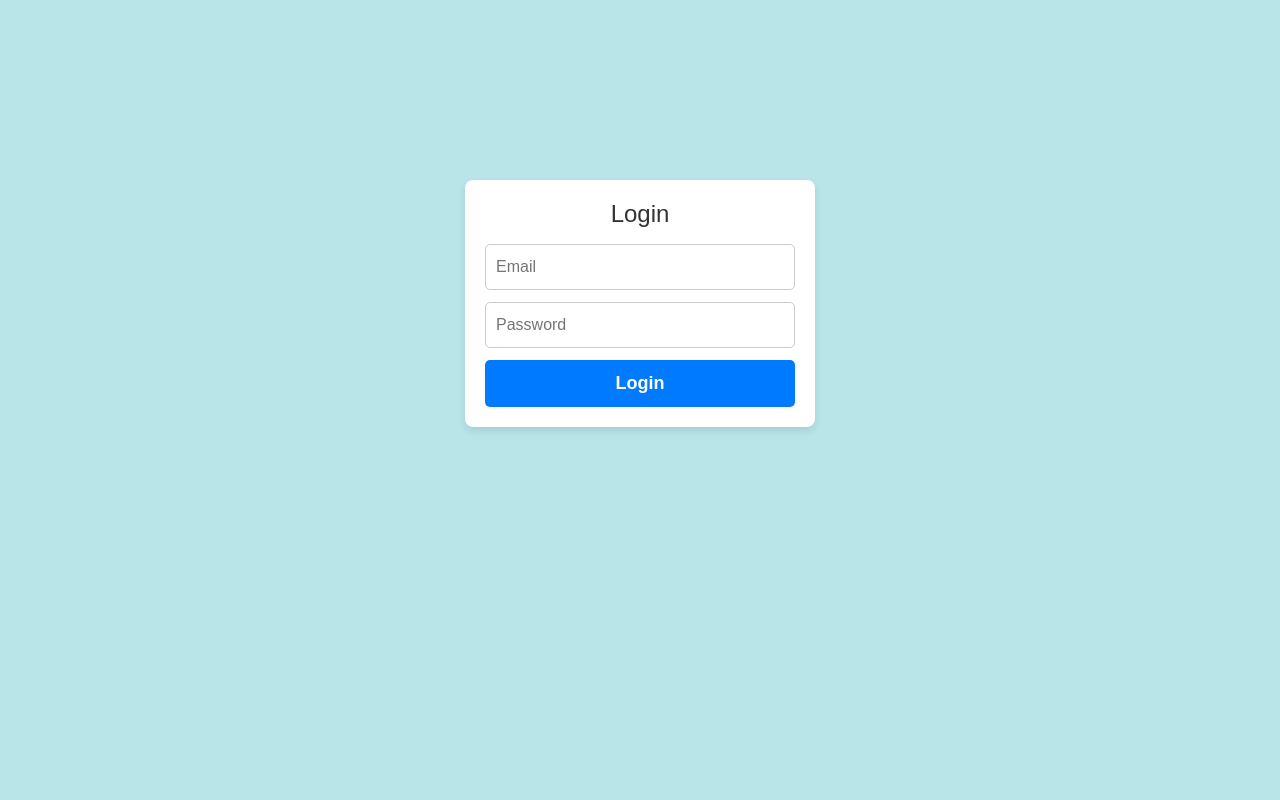
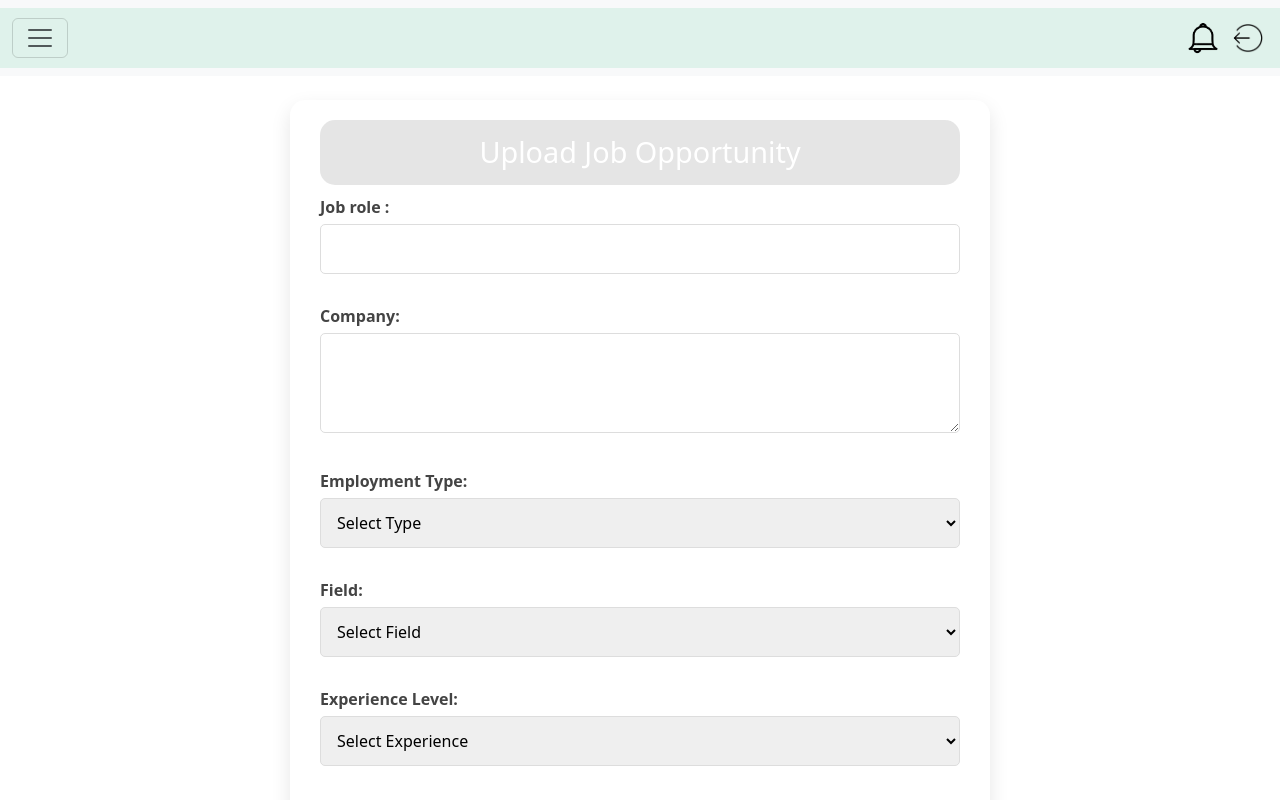
Before and after one commit to Krishnanshu-Goyal/careerconnect, a React (Create React App) app in the folder my-app/: page /jobopportunity in a window 1280 px wide. Before the commit this address led to /login. Shown: the top 800 px of the page. Built offline with nearby package versions, Linux system fonts and the light colour scheme; sample sign-in values are in the browser's storage.

Commit message:
working login and logout with proper page change

```diff
--- a/my-app/src/App.js
+++ b/my-app/src/App.js
@@ -3,23 +3,41 @@ import { AuthProvider, useAuth } from "./context/AuthContext";
 import Navbar from "./components/Navbar";
 import Home from "./components/Home";
 import Login from "./pages/Login";
+import Leaderboard from "./components/Leaderboard";
+import GetCertificatePage from "./pages/GetcertificatePage";
+import JobOpportunity from "./pages/Jobopportunity";
+import PlacementStats from "./pages/Placementstats";
+import ViewRequest from "./pages/Viewrequest";
+import Setting from "./pages/Setting";
+import AddResourcePage from "./pages/AddResourcePage";
+import FeedbackPage from "./pages/FeedbackPage";
 
+// ✅ Protect routes by checking if user is logged in
 function PrivateRoute({ children }) {
   const { user } = useAuth();
   return user ? children : <Navigate to="/login" />;
 }
 
+// ✅ Hide Navbar only on Login Page
 function Layout() {
   const location = useLocation();
-  const hideNavbar = location.pathname === "/login"; // Hide Navbar on login page
+  const hideNavbar = location.pathname === "/login";
 
   return (
     <>
       {!hideNavbar && <Navbar />}
-      <Routes future={{ v7_relativeSplatPath: true }}> {/* ✅ Enable future flag */}
+      <Routes>
         <Route path="/login" element={<Login />} />
         <Route path="/home" element={<PrivateRoute><Home /></PrivateRoute>} />
-        <Route path="*" element={<Navigate to="/login" />} /> {/* Redirect unknown routes */}
+        <Route path="/leaderboard" element={<PrivateRoute><Leaderboard /></PrivateRoute>} />
+        <Route path="/getcertificate" element={<PrivateRoute><GetCertificatePage /></PrivateRoute>} />
+        <Route path="/jobopportunity" element={<PrivateRoute><JobOpportunity /></PrivateRoute>} />
+        <Route path="/placementstats" element={<PrivateRoute><PlacementStats /></PrivateRoute>} />
+        <Route path="/viewrequest" element={<PrivateRoute><ViewRequest /></PrivateRoute>} />
+        <Route path="/setting" element={<PrivateRoute><Setting /></PrivateRoute>} />
+        <Route path="/add-resource" element={<PrivateRoute><AddResourcePage /></PrivateRoute>} />
+        <Route path="/feedback-page" element={<PrivateRoute><FeedbackPage /></PrivateRoute>} />
+        <Route path="*" element={<Navigate to="/home" />} />
       </Routes>
     </>
   );
--- a/my-app/src/context/AuthContext.js
+++ b/my-app/src/context/AuthContext.js
@@ -1,23 +1,35 @@
-import { createContext, useState, useContext } from "react";
+import React, { createContext, useContext, useState, useEffect } from "react";
 
+// Create AuthContext
 const AuthContext = createContext();
 
+// Auth Provider Component
 export function AuthProvider({ children }) {
-  const [user, setUser] = useState(localStorage.getItem("user") || null);
+  const [user, setUser] = useState(() => {
+    return JSON.parse(localStorage.getItem("user")) || null;
+  });
 
+  useEffect(() => {
+    if (user) {
+      localStorage.setItem("user", JSON.stringify(user));
+    } else {
+      localStorage.removeItem("user");
+    }
+  }, [user]);
+
+  // Login Function
   const login = (email, password) => {
-    // Mock user authentication (Replace with API call in real-world apps)
     if (email === "admin@gmail.com" && password === "admin") {
-      localStorage.setItem("user", email);
-      setUser(email);
-      return true;
+      setUser({ email }); // ✅ Stores user info
+    } else {
+      alert("Invalid Credentials");
     }
-    return false;
   };
 
+  // Logout Function
   const logout = () => {
+    setUser(null);
     localStorage.removeItem("user");
-    setUser(null);
   };
 
   return (
@@ -27,6 +39,7 @@ export function AuthProvider({ children }) {
   );
 }
 
+// Custom Hook for Auth
 export function useAuth() {
   return useContext(AuthContext);
 }
--- a/my-app/src/pages/Login.js
+++ b/my-app/src/pages/Login.js
@@ -1,28 +1,23 @@
-import { useState } from "react";
+import React, { useState } from "react";
 import { useAuth } from "../context/AuthContext";
+import { useNavigate } from "react-router-dom";
 import "../styling/Login.css";
-import { useNavigate } from "react-router-dom";
 
 export default function Login() {
+  const [email, setEmail] = useState("");
+  const [password, setPassword] = useState("");
   const { login } = useAuth();
   const navigate = useNavigate();
-  const [email, setEmail] = useState("");
-  const [password, setPassword] = useState("");
-  const [error, setError] = useState("");
 
   const handleLogin = (e) => {
     e.preventDefault();
-    if (login(email, password)) {
-      navigate("/home"); // Redirect to home page after login
-    } else {
-      setError("Invalid email or password");
-    }
+    login(email, password);
+    navigate("/home"); // Redirect to home after login
   };
 
   return (
     <div className="login-container">
       <h2>Login</h2>
-      {error && <p className="error">{error}</p>}
       <form onSubmit={handleLogin}>
         <input type="email" placeholder="Email" value={email} onChange={(e) => setEmail(e.target.value)} required />
         <input type="password" placeholder="Password" value={password} onChange={(e) => setPassword(e.target.value)} required />
```
Also changed, not shown: my-app/src/index.js (+9 -10 lines).
